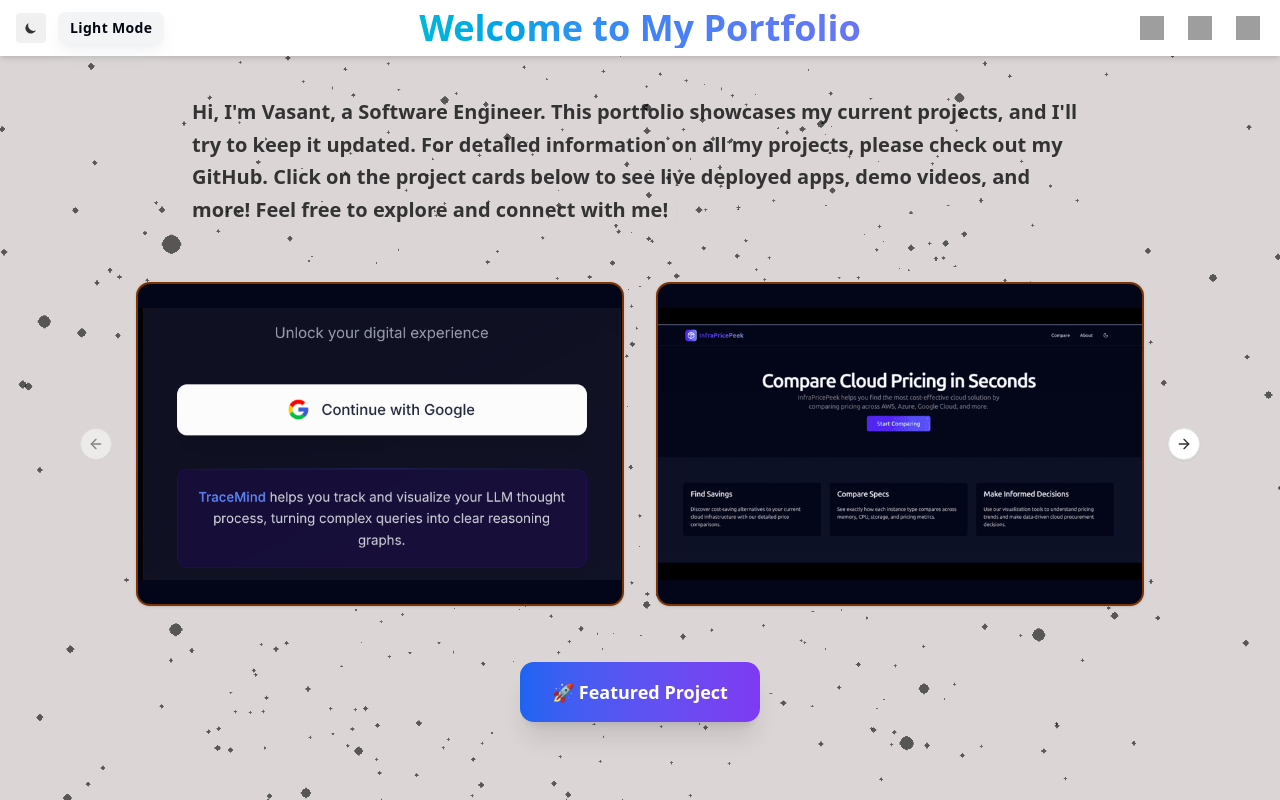
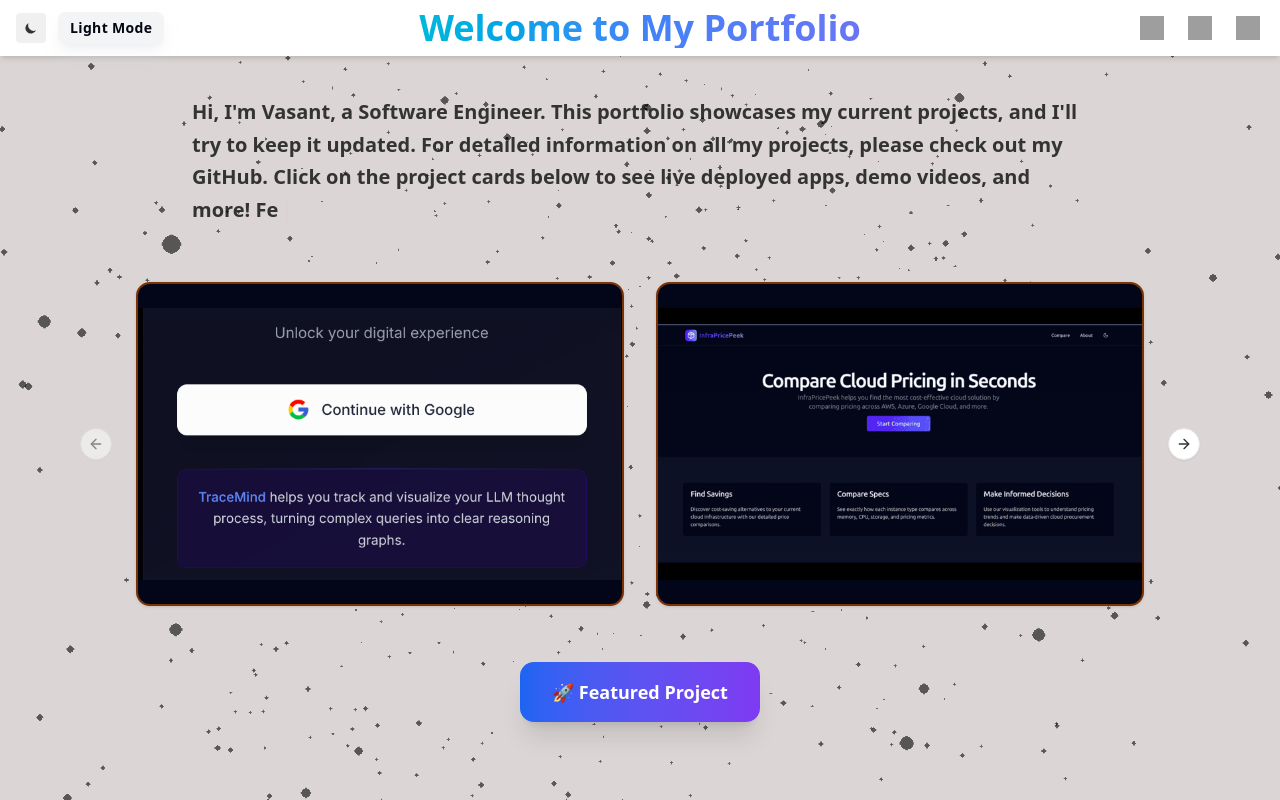
Before and after one commit to Vasant19/myportfolio, a React (Vite) app: page / in a window 1280 px wide. Built offline with nearby package versions, Linux system fonts and the light colour scheme; grey boxes are pictures that could not be loaded.

Commit message:
revert: type speed

```diff
--- a/src/App.tsx
+++ b/src/App.tsx
@@ -127,7 +127,7 @@ export default function App() {
               loop={1}
               cursor={true}
               cursorStyle="|"
-              typeSpeed={10}
+              typeSpeed={20}
             />
           </h2>
         </section>
```
